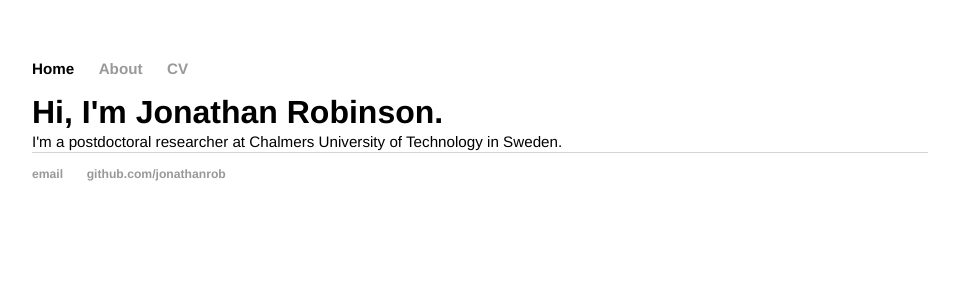
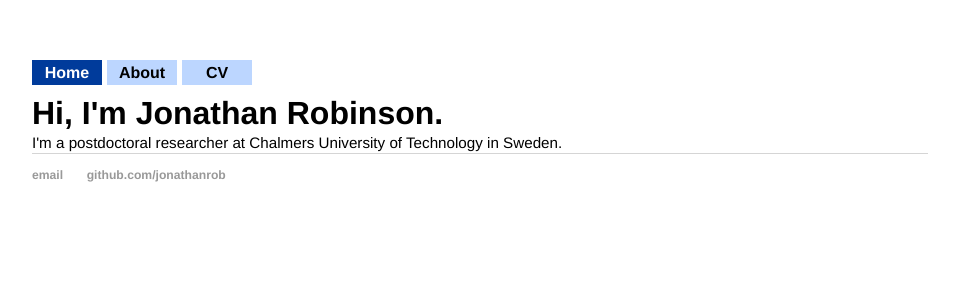
Before and after one commit to JonathanRob/JonathanRob.github.io, a Jekyll site: the page built from index.html, in a window 1280 px wide. Shown: the top 300 px of the page, without its empty margins (160-1119 px from the left). Built offline with Jekyll 4.4.1, drawn with Linux system fonts in a browser that asks for light colours.

Commit message:
feat: improved handling and formatting of navbar
Navbar now automatically changes format based on detected page url. Also added styling to navbar links.

```diff
--- a/_layouts/default.html
+++ b/_layouts/default.html
@@ -7,12 +7,13 @@
 		</head>
 		<body>
 			<nav>
-	    		<ul>
-	        		<li><a class='home' href="/">Home</a></li>
-		        	<li><a class='about' href="/about">About</a></li>
-	        		<li><a class='cv' href="/cv">CV</a></li>
-	    		</ul>
+	    		<div class='navbar'>
+	    			{% for item in site.data.pagelist.pages %}
+	    				<a href="{{ item.url }}" class="{% if item.url == page.url %}current_page{% endif %}">{{ item.title }}</a>
+					{% endfor %}
+	    		</div>
 			</nav>
+			<br>
 			<div class="container">
 
 			{{ content }}
--- a/about/index.html
+++ b/about/index.html
@@ -2,11 +2,11 @@
 layout: default
 title: about
 ---
-<style>
+<!-- <style>
 	a.about {
 		color: black;
 	}
-</style>
+</style> -->
 <div class="blurb">
   <h1>about</h1>
   <p>About me.</p>
--- a/css/main.css
+++ b/css/main.css
@@ -3,31 +3,63 @@ body {
     width: 70%;
     font-family:'Helvetica', 'Arial', 'Sans-Serif';
 }
-nav ul, footer ul {
+
+/*----------------navbar and footer----------------*/
+nav, footer ul {
     font-family:'Helvetica', 'Arial', 'Sans-Serif';
     padding: 0px;
     list-style: none;
     font-weight: bold;
 }
-nav ul li, footer ul li {
-    display: inline;
-    margin-right: 20px;
+
+nav .navbar {
+	display: flex;
 }
-a {
-    text-decoration: none;
-    color: #999;
+nav a {
+	width: 70px;
+	padding: 3px 0px;
+	font-size: 1em;
+	color: black;
+	text-align: center;
+	margin-right: 5px;
+	background: #bcd6ff;
+	text-decoration: none;
 }
-a:hover {
-    text-decoration: underline;
+nav a:hover {
+	background: black;
+	text-decoration: none;
+	color: white;
 }
-a:active {
-    color: black;
+a.current_page {
+	background: #003b9b;
+	color: white;
 }
+
+
+footer ul li {
+	display: inline;
+	margin-right: 20px;
+}
+footer a {
+	text-decoration: none;
+	color: #999;
+}
+footer a:hover {
+	text-decoration: none;
+	color: black;
+}
+footer a:active {
+	color: black;
+}
+
+/*--------------------------------------------------*/
+
 a.pdf {
     color: #0066cc;
     font-size: 1em;
     font-family: 'Helvetica', 'Arial', 'Sans-Serif';
     line-height: 40px;
+    text-decoration: none;
 }
 a.pdf:hover{
     color: black;
--- a/cv/index.html
+++ b/cv/index.html
@@ -2,11 +2,7 @@
 layout: default
 title: CV
 ---
-<style>
-	a.cv {
-		color: black;
-	}
-</style>
+
 <a class="pdf" href='/cv/jonathan_robinson_cv.pdf'>[PDF]</a>
 <div class="cv">
 	<div class='cv-head'>
--- a/index.html
+++ b/index.html
@@ -2,12 +2,8 @@
 layout: default
 title: Home
 ---
-<style>
-	a.home {
-		color: black;
-	}
-</style>
-<div class="blurb">
+
+<div>
 	<h1>Hi, I'm Jonathan Robinson.</h1>
 	<p>I'm a postdoctoral researcher at Chalmers University of Technology in Sweden.</p>
-</div><!-- /.blurb -->
+</div>
```
Also changed, not shown: _data/pagelist.yml (added, +9 -0 lines).
